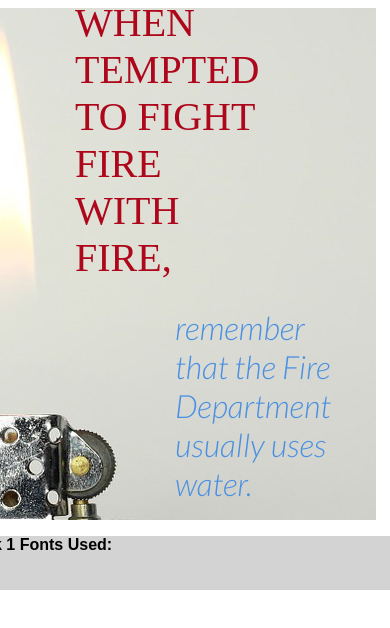
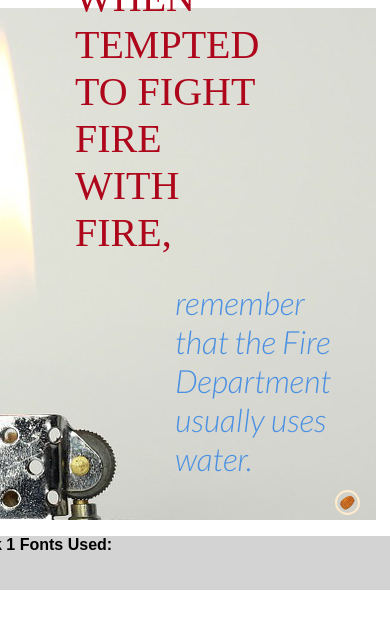
Before and after one commit to Jeff-Duke/fictional-octo-bassoon, a plain HTML site: page index.html in a window 390 px wide. Shown: the top 628 px of the page. Drawn offline with Linux system fonts and the light colour scheme; a web font is replaced by a local one.

Commit message:
add logo

```diff
--- a/index.html
+++ b/index.html
@@ -1,5 +1,6 @@
 <!DOCTYPE html>
 <html>
+
 <head>
     <meta charset="utf-8">
     <meta name="viewport" content="width=device-width, initial-scale=1.0" />
@@ -7,8 +8,10 @@
     <link href="https://fonts.googleapis.com/css?family=Lato:300i,400i|Unna" rel="stylesheet">
     <link rel="stylesheet" href="./styles/styles.css" charset="utf-8">
 </head>
+
 <body>
     <section class="exercise-container">
+
         <article class="week1" id="week1">
             <p id="week1-copy-fire">
                 When tempted to fight fire with fire,
@@ -16,10 +19,11 @@
             <p id="week1-copy-water">
                 remember that the Fire Department usually uses water.
             </p>
+            <img class="little-almond-logo" src="./img/little-almond.png" alt="little almond logo"/>
         </article>
+
         <p class="week-description">
-        8/28/2016 - Week 1
-        Fonts Used:
+            8/28/2016 - Week 1 Fonts Used:
             <ul class="week-description-list">
                 <li>
                     <a href="https://fonts.googleapis.com/css?family=Unna">Unna</a>
@@ -33,4 +37,5 @@
     </section>
 
 </body>
+
 </html>
--- a/styles/week1.scss
+++ b/styles/week1.scss
@@ -33,6 +33,15 @@
   width: 160px;
 }
 
+.little-almond-logo {
+  border: 2px solid #FFEBCD;
+  border-radius: 100%;
+  bottom: -155px;
+  left: -195px;
+  position: relative;
+  padding: 3px;
+}
+
 @media (max-width: 600px) {
   #week1 {
     background: url('../img/lighter-media.jpg') no-repeat;
@@ -53,4 +62,12 @@
     top: 15px;
   }
 
+  .little-almond-logo {
+    bottom: 5px;
+    display: inline-block;
+    left: 460px;
+    position: relative;
+    width: 15px;
+  }
+
 }
```
Also changed, not shown: img/little-almond.PNG (added), styles/styles.css, styles/week1.css, 2 other files. Lines whose indentation alone changed are shown as unchanged.
